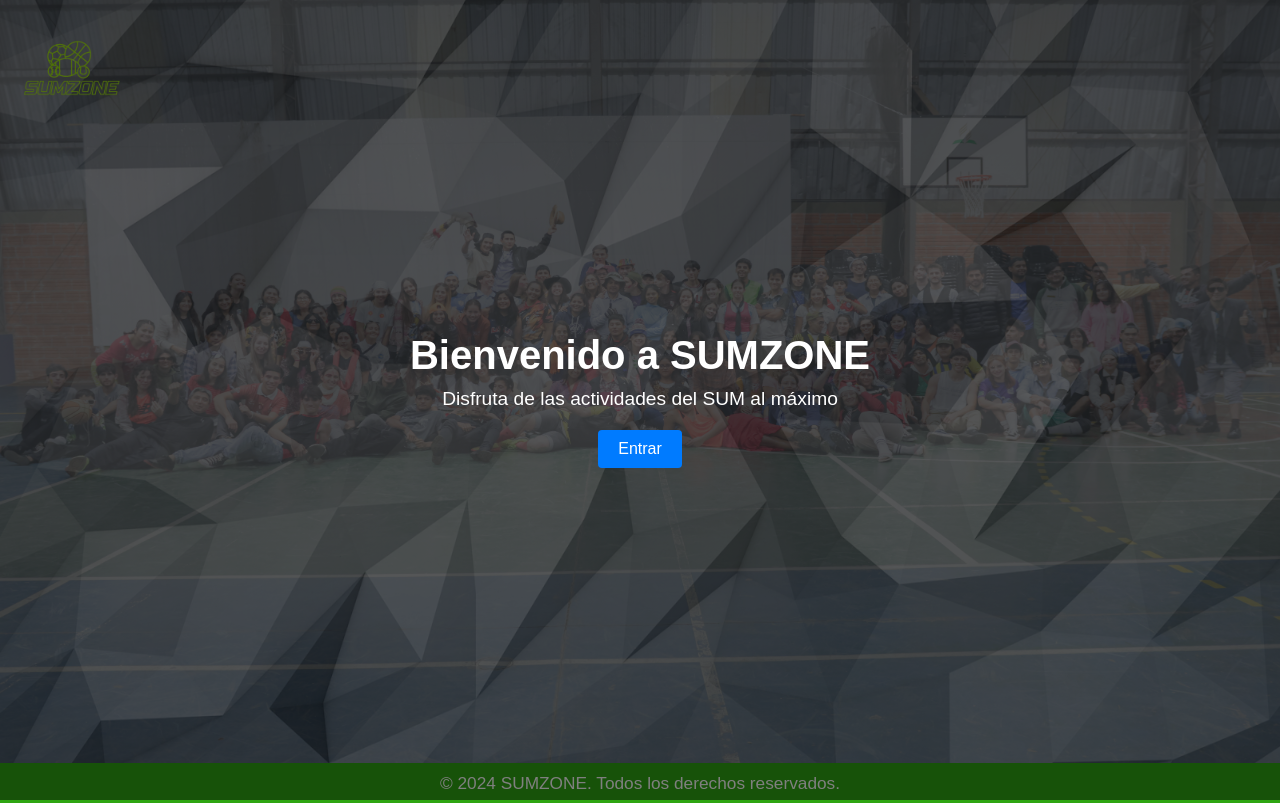
After one commit to Marcojcv2706/Proyecto_Integrador, a PHP site: page / in a window 1280 px wide. The commit adds this page. Run offline with PHP 8.4, Linux system fonts and the light colour scheme.

Commit message:
Arreglo de un par de cosas y implementacion de un index

```diff
--- /dev/null
+++ b/SUMZONE2/index.css
@@ -0,0 +1,89 @@
+* {
+    margin: 0;
+    padding: 0;
+    box-sizing: border-box;
+}
+body, html {
+    height: 100%;
+    font-family: Arial, sans-serif;
+    overflow: hidden;
+}
+
+/* Fondo de pantalla con cambio de imágenes */
+.background {
+    position: fixed;
+    width: 100%;
+    height: 100%;
+    animation: slideShow 14s infinite; /* Cambia cada 12 segundos */
+    background-size: cover;
+    background-position: center;
+    z-index: -1;
+}
+
+.logo {
+    position: absolute;
+    top: 20px;
+    left: 20px;
+    width: 100px; /* Ajusta el tamaño del logo */
+}
+
+/* Contenedor principal */
+.container {
+    position: relative;
+    z-index: 1;
+    display: flex;
+    flex-direction: column;
+    justify-content: center;
+    align-items: center;
+    height: 100vh;
+    color: white;
+    text-align: center;
+    background: rgba(0, 0, 0, 0.5);
+}
+
+h1 {
+    font-size: 2.5em;
+    margin-bottom: 10px;
+}
+
+p {
+    font-size: 1.2em;
+}
+
+.btn {
+    display: inline-block;
+    padding: 10px 20px;
+    margin-top: 20px;
+    background-color: #007bff;
+    color: white;
+    text-decoration: none;
+    border-radius: 4px;
+    transition: background-color 0.3s;
+}
+
+.btn:hover {
+    background-color: #0056b3;
+}
+
+footer {
+    background-color: #2fa512;
+    color: white;
+    text-align: center;
+    padding: 10px 0;
+    width: 100%;
+    margin-top: auto;
+    position: absolute;
+    bottom: 10px;
+    font-size: 0.9em;
+    margin-bottom: -1%;
+    height: 40px;
+}
+
+
+/* Animación para cambiar de imagen */
+@keyframes slideShow {
+    0% { background-image: url('images/fondo.jpg'); }
+    33% { background-image: url('images/fondo2.jpg'); }
+    66% { background-image: url('images/fondo.jpg'); }
+    100% { background-image: url('images/fondo.jpg'); } /* Vuelve a la primera imagen */
+}
--- /dev/null
+++ b/SUMZONE2/index.html
@@ -0,0 +1,22 @@
+<!DOCTYPE html>
+<html lang="es">
+<head>
+    <meta charset="UTF-8">
+    <meta name="viewport" content="width=device-width, initial-scale=1.0">
+    <title>Página de Inicio</title>
+    <link rel="stylesheet" href="css/style.css">
+    <link rel="stylesheet" href="index.css">
+</head>
+<body>
+    <div class="background"></div>
+    <img src="images/logo3.png" alt="Logo de la empresa" class="logo">
+    <div class="container">
+        <h1>Bienvenido a SUMZONE</h1>
+        <p>Disfruta de las actividades del SUM al máximo</p>
+        <a href="php/pagina_principal.php" class="btn">Entrar</a>
+    </div>
+    <footer class="main-footer">
+        <p>&copy; 2024 SUMZONE. Todos los derechos reservados.</p>
+    </footer>
+</body>
+</html>
--- a/SUMZONE2/php/calendario.php
+++ b/SUMZONE2/php/calendario.php
@@ -23,7 +23,7 @@ session_start();
                     echo '<li><a href="php/login_register.php">Iniciar Sesión</a></li>';}
                     else{echo '<li><a href="pagina_principal.php">Home</a></li>';}?>
                     <li><a href="talleres.php">Talleres</a></li>
-                    <li><a href="calendario.php">Calendario</a></li>
+                    <li><a href="calendario.php" class="active">Calendario</a></li>
                     <li><a href="evento.php">Eventos</a></li>
                     <li><a href="https://www.flickr.com/photos/isamisiones/albums/with/72177720316806309" target="_blank">Álbum de Fotos</a></li>
                 </ul>
--- a/SUMZONE2/php/evento.php
+++ b/SUMZONE2/php/evento.php
@@ -65,7 +65,7 @@ if (isset($_POST['eliminar'])) {
                 else{echo '<li><a href="pagina_principal.php">Home</a></li>';}?>
                 <li><a href="talleres.php">Talleres</a></li>
                 <li><a href="calendario.php">Calendario</a></li>
-                <li><a href="evento.php">Eventos</a></li>
+                <li><a href="evento.php" class="active">Eventos</a></li>
                 <li><a href="https://www.flickr.com/photos/isamisiones/albums/with/72177720316806309" target="_blank">Álbum de Fotos</a></li>
             </ul>
         </nav>
--- a/SUMZONE2/php/pagina_principal.php
+++ b/SUMZONE2/php/pagina_principal.php
@@ -17,7 +17,7 @@ session_start();
                 <?php
                 if (!isset($_SESSION['username'])){
                 echo '<li><a href="usuario/login_register.php">Iniciar Sesión</a></li>';}
-                else{echo '<li><a href="pagina_principal.php">Home</a></li>';}?>
+                else{echo '<li><a href="pagina_principa.php" class="active">Home</a></li>';}?>
                 <li><a href="talleres.php">Talleres</a></li>
                 <li><a href="calendario.php">Calendario</a></li>
                 <li><a href="evento.php">Eventos</a></li>
--- a/SUMZONE2/php/talleres.php
+++ b/SUMZONE2/php/talleres.php
@@ -59,7 +59,7 @@ if (isset($_POST['eliminar'])) {
                 <?php if (!isset($_SESSION['username'])){
                 echo '<li><a href="php/login_register.php">Iniciar Sesión</a></li>';}
                 else{echo '<li><a href="pagina_principal.php">Home</a></li>';}?>
-                <li><a href="talleres.php">Talleres</a></li>
+                <li><a href="talleres.php" class="active">Talleres</a></li>
                 <li><a href="calendario.php">Calendario</a></li>
                 <li><a href="evento.php">Eventos</a></li>
                 <li><a href="https://www.flickr.com/photos/isamisiones/albums/with/72177720316806309" target="_blank">Álbum de Fotos</a></li>
```
Also changed, not shown: SUMZONE2/css/consultas.css (+18 -0 lines), SUMZONE2/css/styles.css (+9 -0 lines), SUMZONE2/php/consultas.php (+9 -3 lines), SUMZONE2/php/usuario/login_register.php (+11 -0 lines), SUMZONE2/images/logo3.png (added), 1 other file.
